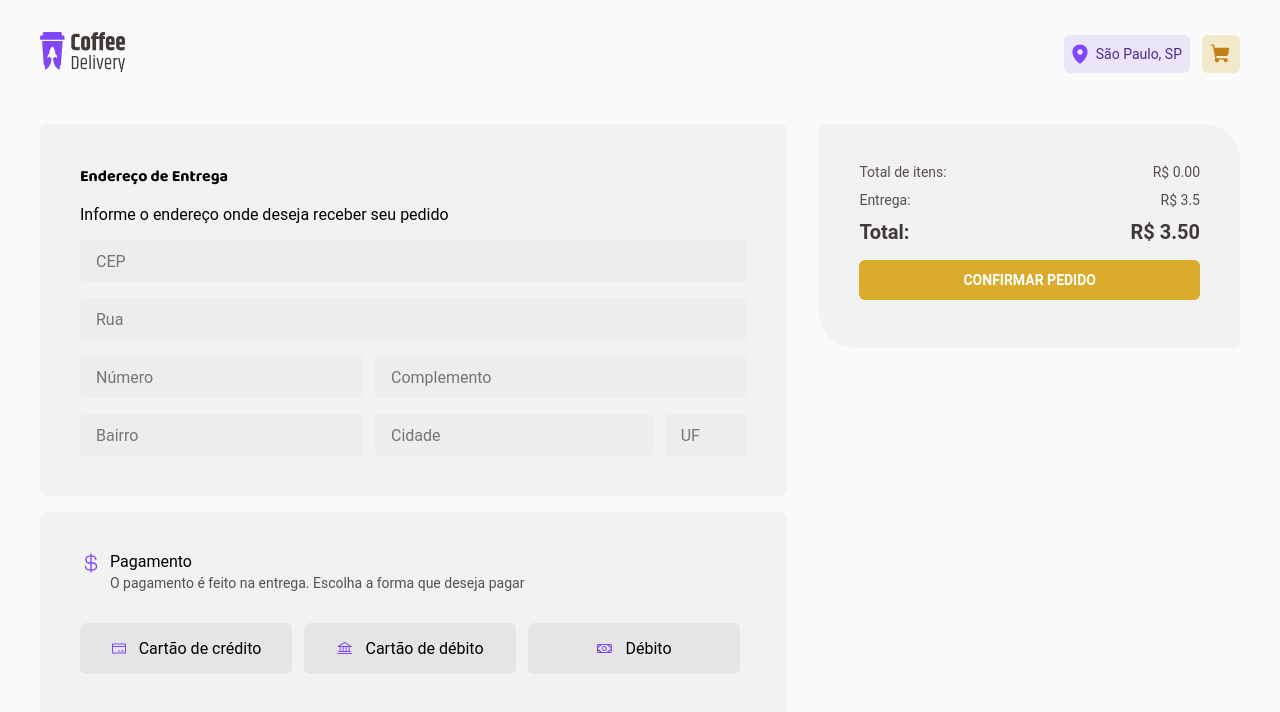
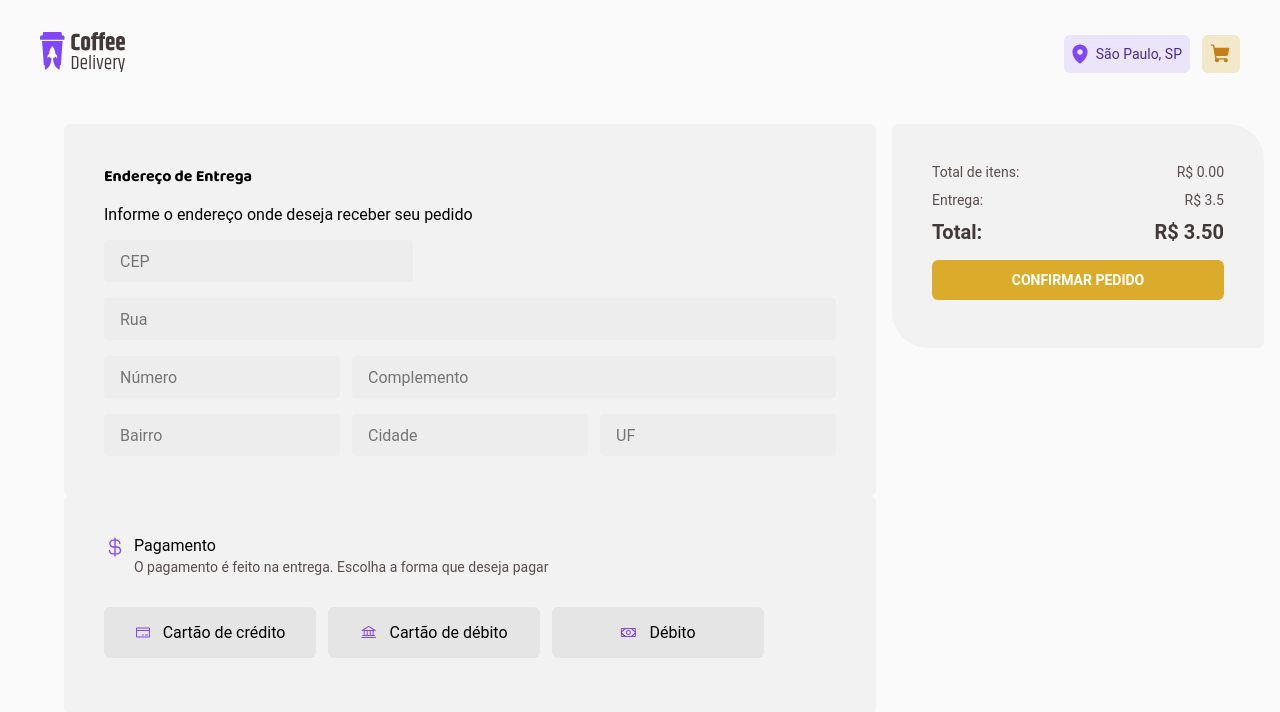
Before and after one commit to beatriizx/ignite-reactjs-coffe-delivery, a React (Vite) app: page /cart in a window 1280 px wide. Shown: the top 712 px of the page. Built offline with nearby package versions, Linux system fonts and the light colour scheme.

Commit message:
feat: create cart form validation

```diff
--- a/package.json
+++ b/package.json
@@ -10,10 +10,12 @@
     "server": "json-server --watch data/products.json"
   },
   "dependencies": {
+    "@hookform/resolvers": "^3.1.0",
     "axios": "^1.3.4",
     "react": "^18.2.0",
     "react-dom": "^18.2.0",
-    "react-router-dom": "^6.10.0"
+    "react-router-dom": "^6.10.0",
+    "yup": "^1.1.1"
   },
   "devDependencies": {
     "@types/react": "^18.0.28",
--- a/src/pages/Cart/index.tsx
+++ b/src/pages/Cart/index.tsx
@@ -1,12 +1,14 @@
 import styles from './styles.module.scss';
-import { CartDetails } from '../../sections/CartDetails';
+import { useContext } from 'react';
+
+import { CartContext, Product } from '../../contexts/CartContext';
+import { CartController } from '../../components/CartController';
 import { CartForm } from '../../sections/CartForm';
 
 export const Cart = () => {
   return (
     <div className={`${styles.container} pageWidth`}>
       <CartForm />
-      <CartDetails />
     </div>
   );
 };
--- a/src/pages/Cart/styles.module.scss
+++ b/src/pages/Cart/styles.module.scss
@@ -2,4 +2,76 @@
   display: flex;
   margin-top: 3rem;
   gap: 2rem;
+
+  .detailsContainer {
+    padding: 1.5rem 2.5rem 3rem 2.5rem;
+    width: 370px;
+    height: fit-content;
+    background-color: var(--brand-gray-100);
+    border-radius: 6px 36px 6px 36px;
+
+    .cartInfo {
+      display: flex;
+      flex-direction: column;
+      margin-top: 1rem;
+      gap: 0.75rem;
+      margin-bottom: 1rem;
+
+      div {
+        color: var(--base-gray-700);
+        font-size: 0.875rem;
+        display: flex;
+        justify-content: space-between;
+
+        &:last-child {
+          color: var(--base-gray-500);
+          font-size: 1.25rem;
+          font-weight: 700;
+        }
+      }
+    }
+
+    .productContainer {
+      display: flex;
+      align-items: center;
+      border-bottom: 1px solid var(--base-gray-200);
+      padding-bottom: 1.5rem;
+      padding-top: 1.5rem;
+
+      .productImage {
+        width: 64px;
+        margin-right: 1.25rem;
+      }
+
+      button {
+        padding: 0.3rem;
+      }
+
+      .productContent {
+        display: flex;
+        width: 100%;
+        flex-direction: column;
+
+        .productInfo {
+          display: flex;
+          align-items: center;
+          justify-content: space-between;
+
+          span {
+            margin-bottom: 0.5rem;
+          }
+        }
+      }
+    }
+
+    .confirmOrder {
+      width: 100%;
+      background-color: var(--brand-yellow-300);
+      color: white;
+      font-weight: 700;
+      font-size: 0.875rem;
+      padding: 0.75rem;
+      border-radius: 6px;
+    }
+  }
 }
--- a/src/sections/CartForm/index.tsx
+++ b/src/sections/CartForm/index.tsx
@@ -1,28 +1,125 @@
 import styles from './styles.module.scss';
+import { useForm } from 'react-hook-form';
+import { yupResolver } from '@hookform/resolvers/yup';
+import * as yup from 'yup';
+
 import creditCardIcon from '../../assets/credit-card-icon.svg';
 import debitCardIcon from '../../assets/debit-card-icon.svg';
 import cashIcon from '../../assets/cash-icon.svg';
 import cashIcon2 from '../../assets/cash-icon-2.svg';
+import { CartDetails } from '../CartDetails';
+
+interface FormValues {
+  cep: string;
+  street: string;
+  number: number;
+  neighborhood: string;
+  city: string;
+  uf: string;
+  payment: 'Crédito' | 'Débito' | 'Dinheiro';
+  complement?: string;
+}
 
 export const CartForm = () => {
+  const schema = yup.object({
+    cep: yup.string().required('Cep é obrigatório'),
+    street: yup.string().required('Rua é obrigatório'),
+    number: yup.string().required('Numero é obrigatório'),
+    neighborhood: yup.string().required('Bairro é obrigatório'),
+    city: yup.string().required('Cidade é obrigatório'),
+    uf: yup.string().required('UF é obrigatório'),
+    payment: yup.string().required('Selecione uma forma de pagamento!'),
+  });
+
+  const {
+    register,
+    handleSubmit,
+    formState: { errors },
+  } = useForm<FormValues>({
+    resolver: yupResolver(schema),
+  });
+
+  const onSubmit = (data: FormValues) => {
+    console.log(data);
+  };
+
   return (
-    <form className={styles.container}>
+    <form className={`${styles.container} pageWidth`} onSubmit={handleSubmit(onSubmit)}>
       <div className={styles.inputsContainer}>
+        <div className={styles.inputs}>
           <h1>Endereço de Entrega</h1>
           <p>Informe o endereço onde deseja receber seu pedido</p>
-        <input type="text" name="cep" placeholder="CEP" />
-        <input type="text" name="street" placeholder="Rua" />
-        <div>
-          <input type="text" name="number" placeholder="Número" />
-          <input type="text" name="complement" placeholder="Complemento" style={{ flex: 1 }} />
+          <div className={styles.inputContainer}>
+            <input
+              className={errors.cep ? styles.inputError : ''}
+              type="text"
+              placeholder="CEP"
+              {...register('cep')}
+              style={{ width: '40%' }}
+            />
+            {errors.cep && <span className={styles.errorMessage}>{errors.cep.message}</span>}
+          </div>
+          <div className={styles.inputContainer}>
+            <input
+              className={errors.street ? styles.inputError : ''}
+              type="text"
+              placeholder="Rua"
+              {...register('street')}
+            />
+            {errors.street && <span className={styles.errorMessage}>{errors.street.message}</span>}
           </div>
           <div>
-          <input type="text" name="neighborhood" placeholder="Bairro" />
-          <input type="text" name="city" placeholder="Cidade" style={{ flex: 1 }} />
-          <input type="text" name="uf" placeholder="UF" style={{ width: '10%' }} />
+            <div className={styles.inputContainer}>
+              <input
+                className={errors.number ? styles.inputError : ''}
+                type="text"
+                placeholder="Número"
+                {...register('number')}
+              />
+              {errors.number && (
+                <span className={styles.errorMessage}>{errors.number.message}</span>
+              )}
+            </div>
+            <input
+              type="text"
+              placeholder="Complemento"
+              style={{ flex: 1 }}
+              {...register('complement')}
+            />
+          </div>
+          <div>
+            <div className={styles.inputContainer}>
+              <input
+                className={errors.neighborhood ? styles.inputError : ''}
+                type="text"
+                placeholder="Bairro"
+                {...register('neighborhood')}
+              />
+              {errors.neighborhood && (
+                <span className={styles.errorMessage}>{errors.neighborhood.message}</span>
+              )}
+            </div>
+            <div className={styles.inputContainer}>
+              <input
+                className={errors.city ? styles.inputError : ''}
+                type="text"
+                placeholder="Cidade"
+                style={{ flex: 1 }}
+                {...register('city')}
+              />
+              {errors.city && <span className={styles.errorMessage}>{errors.city.message}</span>}
+            </div>
+            <div className={styles.inputContainer}>
+              <input
+                className={errors.uf ? styles.inputError : ''}
+                type="text"
+                placeholder="UF"
+                {...register('uf')}
+              />
+              {errors.uf && <span className={styles.errorMessage}>{errors.uf.message}</span>}
             </div>
           </div>
-
+        </div>
         <div className={styles.payment}>
           <div className={styles.paymentInfo}>
             <div>
@@ -33,28 +130,28 @@ export const CartForm = () => {
               <p>O pagamento é feito na entrega. Escolha a forma que deseja pagar</p>
             </div>
           </div>
-
           <div className={styles.paymentOptions}>
             <label>
               <img src={creditCardIcon} alt="" />
               Cartão de crédito
-            <input type="radio" name="payment" id="payment1" />
+              <input type="radio" {...register('payment')} id="payment1" value="Crédito" />
             </label>
-
             <label>
               <img src={debitCardIcon} alt="" />
               Cartão de débito
-            <input type="radio" name="payment" id="payment2" />
+              <input type="radio" id="payment2" {...register('payment')} value="Débito" />
             </label>
-
             <label>
               <img src={cashIcon} alt="" />
               Débito
-            <input type="radio" name="payment" id="payment3" />
+              <input type="radio" id="payment3" {...register('payment')} value="Dinheiro" />
             </label>
-
+          </div>
+          {errors.payment && <span className={styles.errorMessage}>{errors.payment.message}</span>}
         </div>
       </div>
+
+      <CartDetails />
     </form>
   );
 };
--- a/src/sections/CartForm/styles.module.scss
+++ b/src/sections/CartForm/styles.module.scss
@@ -1,9 +1,35 @@
 .container {
   display: flex;
-  flex-direction: column;
   gap: 1rem;
 
   .inputsContainer {
+    display: flex;
+    flex-direction: column;
+  }
+
+  .errorMessage {
+    color: rgb(255, 86, 48);
+    line-height: 1.5;
+    font-size: 0.75rem;
+    font-weight: 400;
+    text-align: left;
+    margin: 0px 14px 0px;
+  }
+
+  .inputError {
+    border: 1px solid rgb(255, 86, 48);
+  }
+
+  .inputContainer {
+    display: flex;
+    flex-direction: column;
+
+    &:nth-child(2) {
+      flex: 1;
+    }
+  }
+
+  .inputs {
     border-radius: 6px;
     display: flex;
     flex-direction: column;
@@ -16,10 +42,6 @@
       height: 42px;
       border-radius: 4px;
       padding-left: 1rem;
-
-      &:nth-child(1) {
-        width: 40%;
-      }
     }
 
     div {
@@ -56,6 +78,7 @@
     .paymentOptions {
       display: flex;
       gap: 0.75rem;
+      margin-bottom: 1rem;
 
       label {
         display: flex;
@@ -68,12 +91,14 @@
         position: relative;
         padding: 1rem;
         z-index: 10;
+        cursor: pointer;
 
         input {
           opacity: 0;
           position: absolute;
           width: 100%;
           height: 100%;
+          cursor: pointer;
 
           &:checked {
             opacity: 1;
@@ -84,8 +109,8 @@
               width: 100%;
               height: 100%;
               display: block;
-              background-color: #EBE5F9;
-              border: 1px solid #8047F8;
+              background-color: #ebe5f9;
+              border: 1px solid #8047f8;
               border-radius: 6px;
             }
           }
```
Also changed, not shown: 1 other file (tests, documents, lock files or other folders). Lines whose indentation alone changed are shown as unchanged.
